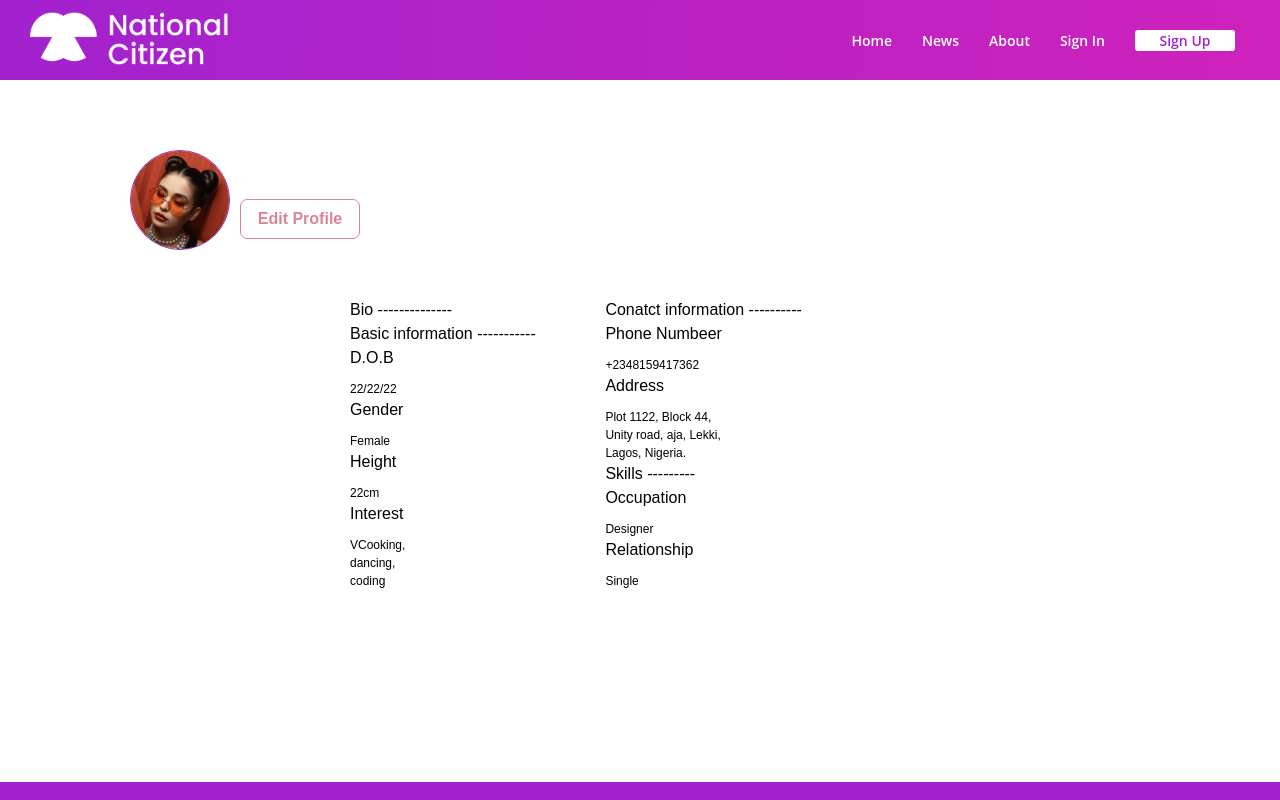
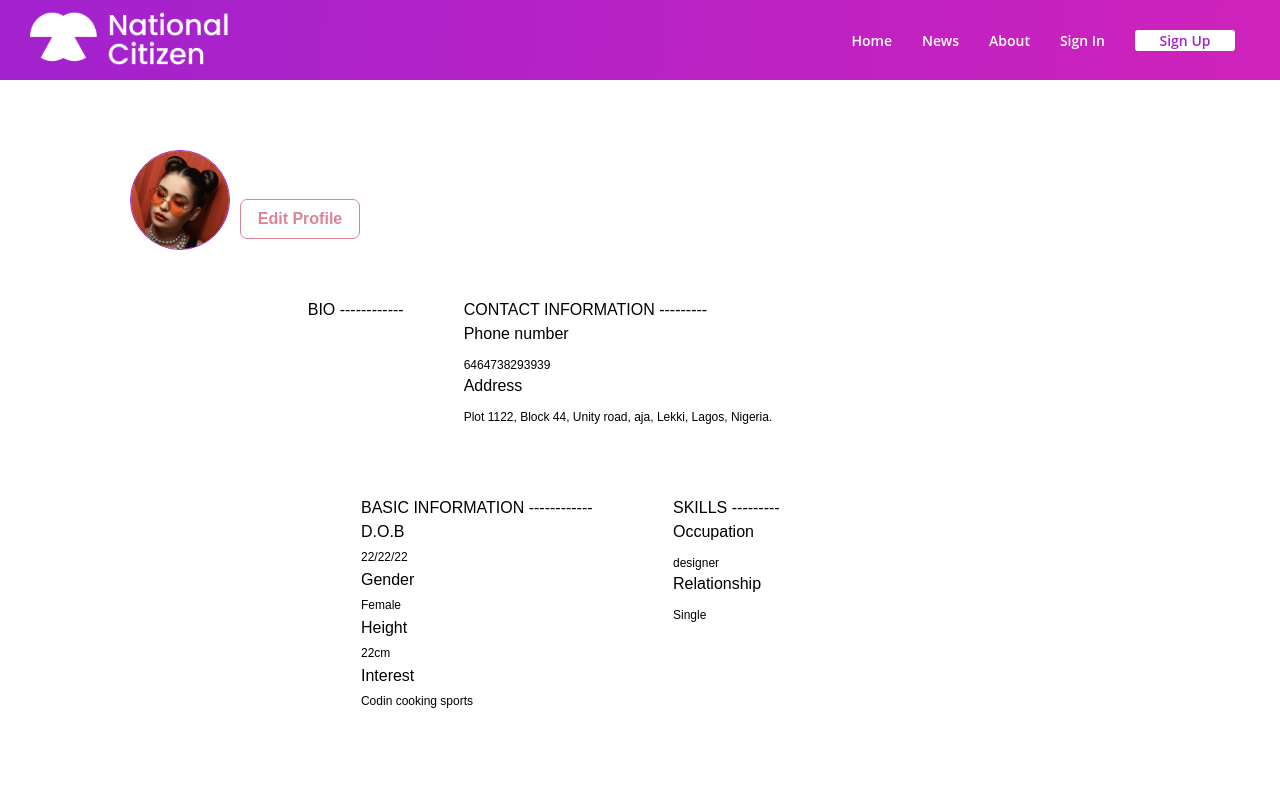
Before and after one commit to Adeisking05/Gloabal-citizens, a React (Create React App) app: page /Profile in a window 1280 px wide. Shown: the top 800 px of the page. Built offline with nearby package versions, Linux system fonts and the light colour scheme; no server answers; a web font is replaced by a local one.

Commit message:
setup gh-pages

```diff
--- a/src/Components/Profile.js
+++ b/src/Components/Profile.js
@@ -83,33 +83,29 @@ const Profile = () => {
         <br />
         <br />
         <div className="profilecon">
-          <div className="div-i">
-            <div className="biodiv">
-              <h2>Bio --------------</h2>
-            </div>
-            <div className="basicdiv">
-              Basic information -----------
-              <h5>D.O.B</h5> <label className="labelstyle">22/22/22</label>
-              <h5>Gender</h5> <label className="labelstyle">Female</label>
-              <h5>Height</h5> <label className="labelstyle">22cm</label>
-              <h5>Interest</h5>{" "}
-              <label className="labelstyle">VCooking, dancing, coding</label>
-            </div>
-          </div>
-          <div className="div-ii">
+          <div className="divi">
+            <div className="biodiv">BIO ------------</div>
             <div className="contactdiv">
-              Conatct information ----------
-              <h5>Phone Numbeer</h5>{" "}
-              <label className="labelstyle">+2348159417362</label>
+              CONTACT INFORMATION ---------
+              <h5>Phone number</h5> <label className="">6464738293939</label>
               <h5>Address</h5>{" "}
-              <label className="labelstyle">
+              <label>
                 Plot 1122, Block 44, Unity road, aja, Lekki, Lagos, Nigeria.
               </label>
             </div>
-            <div className="Skilldiv">
-              Skills ---------
-              <h5>Occupation</h5> <label className="labelstyle">Designer</label>
-              <h5>Relationship</h5> <label className="labelstyle">Single</label>
+          </div>
+          <div className="divii">
+            <div className="basicdiv">
+              BASIC INFORMATION ------------
+              <h5>D.O.B</h5> <label>22/22/22</label>
+              <h5>Gender</h5> <label>Female</label>
+              <h5>Height</h5> <label>22cm</label>
+              <h5>Interest</h5> <label>Codin cooking sports</label>
+            </div>
+            <div className="skilldiv">
+              SKILLS ---------
+              <h5>Occupation</h5> <label>designer</label>
+              <h5>Relationship</h5> <label>Single</label>
             </div>
           </div>
         </div>
--- a/src/Components/profile.css
+++ b/src/Components/profile.css
@@ -221,23 +221,51 @@ label {
   display: flex;
   align-items: center;
   justify-content: center;
+  flex-direction: column;
+  justify-content: space-between;
+  row-gap: 70px;
+
+  padding: 0 300px;
+}
+.divi {
+  display: flex;
+  justify-content: space-between;
   flex-direction: row;
+  column-gap: 60px;
+}
+.divii {
+  display: flex;
   justify-content: space-between;
-  /* row-gap: 50px; */
-  /* column-gap: 50px; */
-  padding: 0 350px;
-}
-.div-i {
-  flex-direction: column;
-}
-.div-ii {
-  flex-direction: column;
+  flex-direction: row;
 }
 .biodiv {
   display: flex;
-  flex-direction: row;
+  flex-direction: column;
 }
-.labelstyle {
-  flex-direction: row;
+.basicdiv {
+  /* display: flex; */
+  flex-direction: column;
+}
+.contactdiv {
   display: flex;
+  flex-direction: column;
 }
+.skilldiv {
+  display: flex;
+  flex-direction: column;
+}
+
+@media screen and(max-width: 800px) {
+  .profilecon {
+    display: flex;
+    flex-direction: column;
+    align-items: center;
+    justify-content: center;
+  }
+  .div-1 {
+    flex-direction: column;
+  }
+  .div-ii {
+    flex-direction: column;
+  }
+}
```
